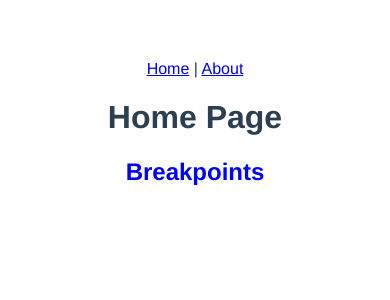
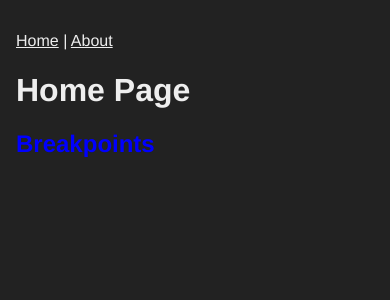
Before and after one commit to greenyc/ciaran.green, a Vue app: page / in a window 390 px wide. Shown: the top 300 px of the page. Built offline with nearby package versions, Linux system fonts and the light colour scheme; the HTML template or start-up script is replaced by a standard one.

Commit message:
Global styles, moved nav into a component, added small screen warning text

```diff
--- a/src/App.vue
+++ b/src/App.vue
@@ -1,18 +1,39 @@
 <template>
-  <div id="nav">
-    <router-link to="/">Home</router-link> |
-    <router-link to="/about">About</router-link>
+  <div class="wrapper">
+    <SmallScreenWarning />
+    <Navigation />
+    <router-view />
   </div>
-  <router-view />
 </template>
 
-<style>
+<script setup lang="ts">
+import Navigation from "./components/Navigation.vue";
+import SmallScreenWarning from "./components/SmallScreenWarning.vue";
+</script>
+
+<style lang="scss">
+@import "./assets/styles/sheets/_normalize.scss";
+
+.wrapper {
+  width: 100%;
+  max-width: $desktop-width;
+  margin: 0 auto;
+  padding: $quad-unit $double-unit;
+}
+
 #app {
+  width: 100%;
+  min-width: 100vw;
+  min-height: 100vh;
+  display: flex;
+  background-color: $neutral-dark;
+  color: $neutral-light;
   font-family: Avenir, Helvetica, Arial, sans-serif;
   -webkit-font-smoothing: antialiased;
   -moz-osx-font-smoothing: grayscale;
-  text-align: center;
-  color: #2c3e50;
-  margin-top: 60px;
+}
+
+body {
+  margin: 0;
 }
 </style>
--- /dev/null
+++ b/src/components/Navigation.vue
@@ -0,0 +1,18 @@
+<template>
+  <div class="navigation">
+    <router-link to="/" class="navigation__link">Home</router-link> |
+    <router-link to="/about" class="navigation__link">About</router-link>
+  </div>
+</template>
+
+<style scoped lang="scss">
+.navigation {
+  &__link {
+    color: $neutral-light;
+
+    &:visited {
+      color: $neutral-light;
+    }
+  }
+}
+</style>
--- /dev/null
+++ b/src/components/SmallScreenWarning.vue
@@ -0,0 +1,16 @@
+<template>
+  <div class="small-screen-warning">
+    This website is designed to work on screens larger than 300px wide. There
+    may be issues with this site on a screen smaller than that.
+  </div>
+</template>
+
+<style scoped lang="scss">
+.small-screen-warning {
+  display: none;
+
+  @include underMobile {
+    display: block;
+  }
+}
+</style>
```
